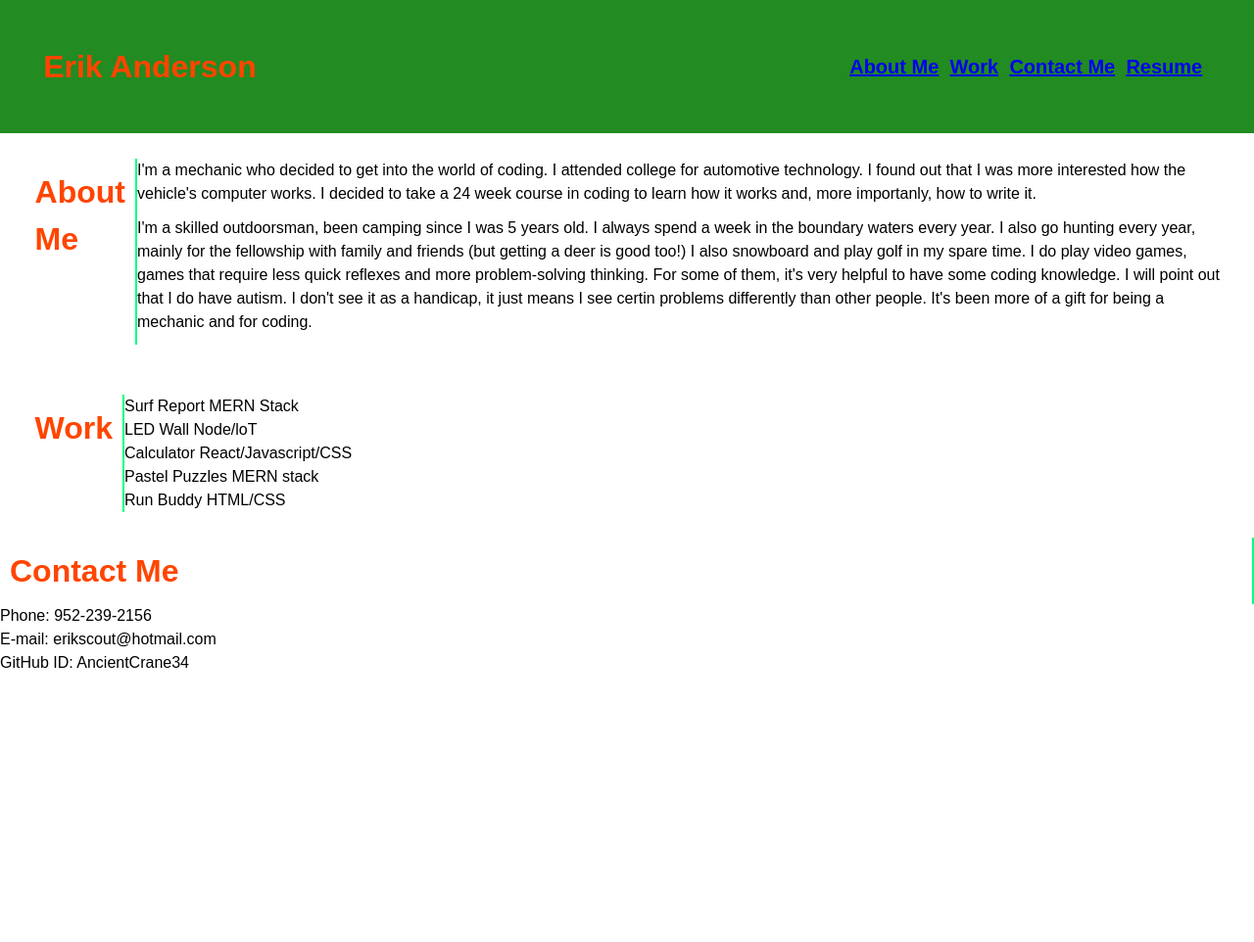
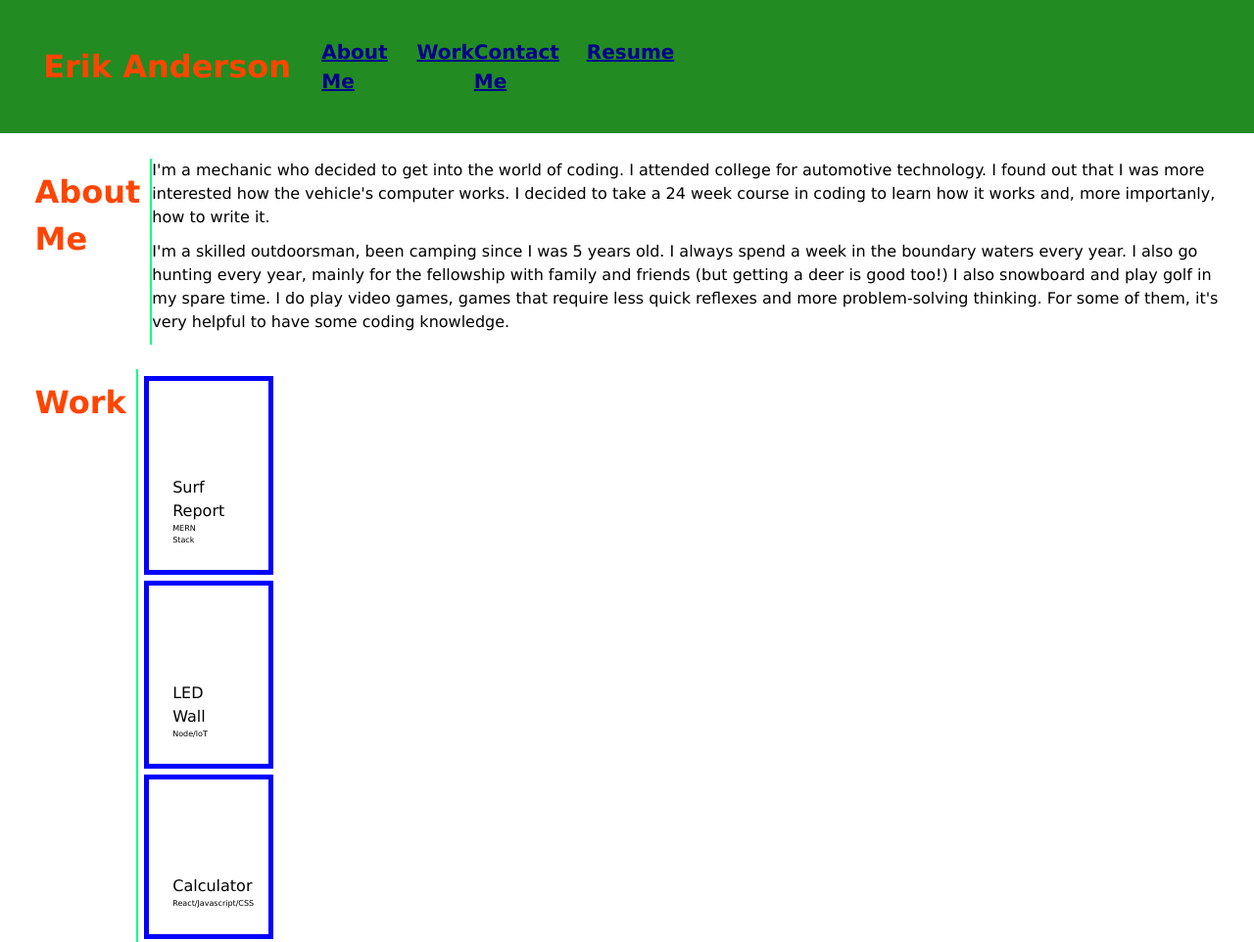
Before and after one commit to AncientCrane34/Personal-Portfolio, a plain HTML site: page index.html in a window 1280 px wide. Shown: the top 962 px of the page at 98% size. Before the commit the page ends 800 px from the top, so only its background shows below. Drawn offline with Linux system fonts and the light colour scheme.

Commit message:
changed html and css

```diff
--- a/assets/style.css
+++ b/assets/style.css
@@ -1,3 +1,7 @@
+* {
+    font-family: "Lucida Sans Unicode", "Lucida Grande", sans-serif;
+}
+
 body {
     display: flex;
     flex-direction: column;
@@ -6,7 +10,6 @@ body {
 
 header {
     display: flex;
-    justify-content: space-between;
     align-items: center;
     padding: 1%;
     background-color: forestgreen;
@@ -20,11 +23,16 @@ h1{
 
 nav ul{
     display:flex;
-    justify-content: space-between;
+    justify-content: space-around;
+    flex-direction: row;
     min-width: 400px;
     padding-right: 10%;
+}
+
+nav a{
     font-weight: bold;
     font-size: 125%;
+    color:darkblue
 }
 
 section{
@@ -35,6 +43,7 @@ section{
 }
 
 h2{
+    display: flex;
     font-size: 200%;
     color: orangered;
     padding: 10px;
@@ -50,3 +59,57 @@ article{
 p{
     padding-bottom: 1%;
 }
+
+div li{
+    display: flex;
+    flex-direction: column;
+    padding: 80% 80% 20% 20%;
+    border: solid 5px blue;
+    margin: 5%;
+
+}
+
+div li:hover{
+    background-color: crimson;
+    color: antiquewhite;
+}
+
+div li:active{
+    box-shadow: 0 0 10px black inset;
+}
+
+div span{
+    font-size: 50%;
+}
+
+footer{
+    display: flex;
+    justify-content: space-between;
+    align-items: center;
+    padding: 1%;
+    background-color: forestgreen;
+}
+
+h3{
+    font-size: 200%;
+    color: orangered;
+    padding: 10px;
+}
+
+footer li{
+    display:flex;
+    flex-direction: row;
+    justify-content: space-between;
+    min-width: 400px;
+    padding-right: 10%;
+    font-weight: bold;
+    font-size: 100%;
+    color: darkblue;
+}
+
+@media screen and (max-width: 768px) {
+    header,
+    main {
+      flex-direction: column;
+    }
+}
--- a/index.html
+++ b/index.html
@@ -30,27 +30,21 @@
                 I decided to take a 24 week course in coding to learn how it works and, more importanly, how to write it.</p>
                 <p>I'm a skilled outdoorsman, been camping since I was 5 years old. I always spend a week in the boundary waters every year. I also go hunting every year, mainly for the fellowship with family and friends (but getting a deer is good too!)
                 I also snowboard and play golf in my spare time. I do play video games, games that require less quick reflexes and more problem-solving thinking. For some of them, it's very helpful to have some coding knowledge.
-                I will point out that I do have autism. I don't see it as a handicap, it just means I see certin problems differently than other people. It's been more of a gift for being a mechanic and for coding.
                 </p>
             </article>
         </section>
-    </main>
-
-    <main>
         <section>
             <h2>Work</h2>
             <div>
                 <ul>
-                    <li>Surf Report MERN Stack</li>
-                    <li>LED Wall Node/loT</li>
-                    <li>Calculator React/Javascript/CSS</li>
-                    <li>Pastel Puzzles MERN stack</li>
-                    <li>Run Buddy HTML/CSS</li>
+                    <li>Surf Report <span>MERN Stack</span></li>
+                    <li>LED Wall <span>Node/loT</span></li>
+                    <li>Calculator <span>React/Javascript/CSS</span></li>
+                    <li>Pastel Puzzles <span>MERN stack</span></li>
+                    <li>Run Buddy <span>HTML/CSS</span></li>
                 </ul>
             </div>
         </section>
-    </main>
-
         <footer>
             <h2>Contact Me</h2>
             <span>
@@ -61,5 +55,8 @@
                 </ul>
             </span>
         </footer>
+    </main>
+
+
 </body>
 </html>
```
Lines whose indentation alone changed are shown as unchanged.
